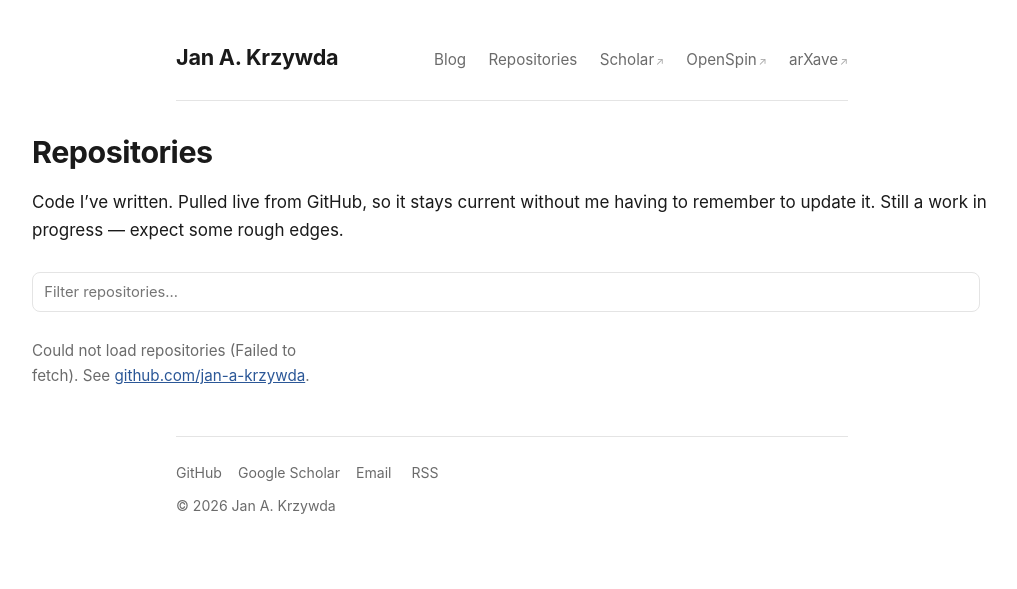
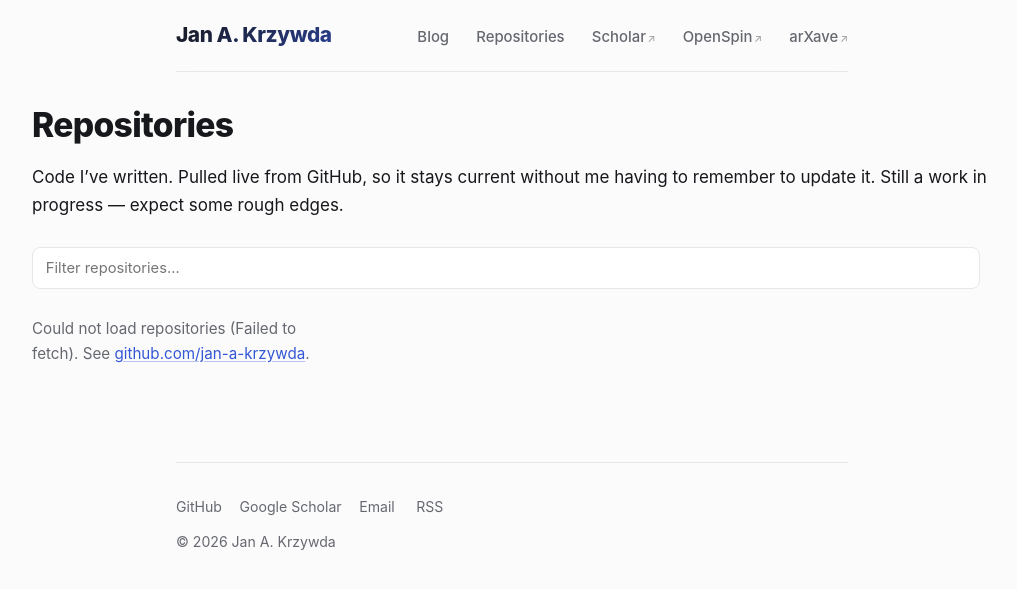
Before and after one commit to jan-a-krzywda/jan-a-krzywda.github.io, a Jekyll site: the page built from repos.md, in a window 1280 px wide. Shown: the top 589 px of the page, without its empty margins (128-1145 px from the left). Built offline with Jekyll 4.4.1, drawn with Linux system fonts in a browser that asks for light colours.

Commit message:
Modernize frontend styling
Sticky blurred header, gradient accents, card hover states on post/repo
lists, fixed circular avatar crop for non-square photo, refined type
scale, smoother dark mode, focus-visible states.

Co-Authored-By: Claude Sonnet 5 <noreply@anthropic.com>

```diff
--- a/assets/css/style.css
+++ b/assets/css/style.css
@@ -1,32 +1,47 @@
 :root {
-  --text: #1a1a1a;
-  --muted: #6b6b6b;
-  --accent: #2b5797;
-  --rule: #e4e4e4;
-  --code-bg: #f6f6f4;
+  --text: #17181c;
+  --muted: #66686f;
+  --accent: #3457d5;
+  --accent-2: #7c5cff;
+  --rule: #e7e7ea;
+  --code-bg: #f5f5f7;
+  --surface: #ffffff;
+  --bg: #fbfbfc;
+  --shadow: 0 1px 2px rgba(20,20,30,0.04), 0 8px 24px -12px rgba(20,20,30,0.10);
+  --shadow-hover: 0 4px 10px rgba(20,20,30,0.06), 0 16px 32px -14px rgba(20,20,30,0.16);
+  --radius: 12px;
   --max: 42rem;
 }
 
 @media (prefers-color-scheme: dark) {
   :root {
-    --text: #e6e6e6;
-    --muted: #9a9a9a;
-    --accent: #7aa7e8;
-    --rule: #333;
-    --code-bg: #1c1c1c;
-    --bg: #131313;
+    --text: #eceef2;
+    --muted: #9a9ca6;
+    --accent: #8aa7ff;
+    --accent-2: #b39dff;
+    --rule: #2a2b31;
+    --code-bg: #1b1c21;
+    --surface: #191a1f;
+    --bg: #101114;
+    --shadow: 0 1px 2px rgba(0,0,0,0.3), 0 8px 24px -12px rgba(0,0,0,0.5);
+    --shadow-hover: 0 4px 10px rgba(0,0,0,0.35), 0 16px 32px -14px rgba(0,0,0,0.6);
   }
-  body { background: var(--bg); }
 }
 
 * { box-sizing: border-box; }
 
+::selection { background: color-mix(in srgb, var(--accent) 30%, transparent); }
+
+html { background: var(--bg); }
+
 body {
-  font: 17px/1.65 -apple-system, BlinkMacSystemFont, "Segoe UI", Georgia, serif;
+  font: 17px/1.65 -apple-system, BlinkMacSystemFont, "Segoe UI", "Inter", Georgia, serif;
   color: var(--text);
+  background: var(--bg);
   margin: 0;
   padding: 0 1.25rem;
   -webkit-font-smoothing: antialiased;
+  text-rendering: optimizeLegibility;
 }
 
 .content, .site-header, .site-footer {
@@ -34,32 +49,62 @@ body {
   margin: 0 auto;
 }
 
+a:focus-visible, button:focus-visible, input:focus-visible {
+  outline: 2px solid var(--accent);
+  outline-offset: 2px;
+  border-radius: 3px;
+}
+
 /* ---------- header ---------- */
 .site-header {
   display: flex;
   flex-wrap: wrap;
-  align-items: baseline;
+  align-items: center;
   justify-content: space-between;
   gap: 0.75rem;
-  padding: 2.5rem 0 1.5rem;
+  padding: 1.15rem 0;
+  position: sticky;
+  top: 0;
+  z-index: 10;
+  background: color-mix(in srgb, var(--bg) 78%, transparent);
+  backdrop-filter: blur(10px) saturate(1.4);
+  -webkit-backdrop-filter: blur(10px) saturate(1.4);
   border-bottom: 1px solid var(--rule);
 }
 
 .site-title {
-  font-size: 1.35rem;
-  font-weight: 700;
-  letter-spacing: -0.01em;
-  color: var(--text);
+  font-size: 1.3rem;
+  font-weight: 800;
+  letter-spacing: -0.02em;
+  background: linear-gradient(135deg, var(--text), var(--accent) 160%);
+  -webkit-background-clip: text;
+  background-clip: text;
+  color: transparent;
   text-decoration: none;
 }
 
 .site-nav a {
-  margin-left: 1.1rem;
-  font-size: 0.95rem;
+  position: relative;
+  margin-left: 1.4rem;
+  font-size: 0.93rem;
+  font-weight: 500;
   color: var(--muted);
   text-decoration: none;
+  transition: color 0.15s ease;
 }
-.site-nav a:hover { color: var(--accent); }
+.site-nav a::after {
+  content: "";
+  position: absolute;
+  left: 0;
+  right: 100%;
+  bottom: -4px;
+  height: 2px;
+  border-radius: 2px;
+  background: linear-gradient(90deg, var(--accent), var(--accent-2));
+  transition: right 0.2s ease;
+}
+.site-nav a:hover { color: var(--text); }
+.site-nav a:hover::after { right: 0; }
 .site-nav a:first-child { margin-left: 0; }
 .site-nav a.ext span { font-size: 0.7em; margin-left: 0.15em; opacity: 0.6; }
 
@@ -69,24 +114,35 @@ body {
 }
 
 /* ---------- typography ---------- */
-a { color: var(--accent); }
+a {
+  color: var(--accent);
+  text-decoration-color: color-mix(in srgb, var(--accent) 35%, transparent);
+  text-underline-offset: 0.15em;
+  transition: color 0.15s ease, text-decoration-color 0.15s ease;
+}
+a:hover { text-decoration-color: currentColor; }
 
 h1, h2, h3, h4 {
   line-height: 1.25;
-  letter-spacing: -0.015em;
+  letter-spacing: -0.02em;
+  font-weight: 700;
   margin-top: 2rem;
 }
 
-.page-title { font-size: 1.9rem; margin: 2rem 0 0.5rem; }
+.page-title {
+  font-size: 2.1rem;
+  margin: 2rem 0 0.5rem;
+  font-weight: 800;
+}
 
-.content { padding-bottom: 3rem; }
+.content { padding-bottom: 4rem; }
 
 img { max-width: 100%; height: auto; }
 
 blockquote {
   margin: 1.5rem 0;
-  padding-left: 1rem;
-  border-left: 3px solid var(--rule);
+  padding: 0.2rem 0 0.2rem 1.1rem;
+  border-left: 3px solid var(--accent);
   color: var(--muted);
 }
 
@@ -94,15 +150,16 @@ code {
   font-family: ui-monospace, SFMono-Regular, Menlo, monospace;
   font-size: 0.87em;
   background: var(--code-bg);
-  padding: 0.15em 0.35em;
-  border-radius: 3px;
+  padding: 0.15em 0.4em;
+  border-radius: 5px;
 }
 
 pre {
   background: var(--code-bg);
-  padding: 1rem;
+  padding: 1.1rem 1.2rem;
   overflow-x: auto;
-  border-radius: 6px;
+  border-radius: var(--radius);
+  border: 1px solid var(--rule);
 }
 pre code { background: none; padding: 0; }
 
@@ -114,26 +171,52 @@ th, td { border-bottom: 1px solid var(--rule); padding: 0.5rem; text-align: left
 /* ---------- home intro ---------- */
 .intro {
   display: flex;
-  gap: 2rem;
+  gap: 2.25rem;
   align-items: center;
-  margin-top: 1.5rem;
+  margin-top: 2rem;
+  position: relative;
 }
 .intro-text { flex: 1 1 auto; min-width: 0; }
-.intro-text h2 { margin-top: 0; }
+.intro-text h2 {
+  margin-top: 0;
+  font-size: 1.7rem;
+}
+.intro-text h2 strong {
+  background: linear-gradient(135deg, var(--accent), var(--accent-2));
+  -webkit-background-clip: text;
+  background-clip: text;
+  color: transparent;
+}
 .intro-photo {
   flex: 0 0 auto;
-  width: 150px;
+  width: 160px;
+  height: 160px;
   margin: 0;
+  position: relative;
+}
+.intro-photo::before {
+  content: "";
+  position: absolute;
+  inset: -10px;
+  background: linear-gradient(135deg, var(--accent), var(--accent-2));
+  border-radius: 50%;
+  filter: blur(22px);
+  opacity: 0.35;
+  z-index: -1;
 }
 .intro-photo img {
   width: 100%;
-  height: auto;
-  border-radius: 8px;
+  height: 100%;
+  object-fit: cover;
+  object-position: top center;
+  border-radius: 50%;
   display: block;
+  border: 3px solid var(--surface);
+  box-shadow: var(--shadow);
 }
 @media (max-width: 640px) {
   .intro { flex-direction: column; align-items: stretch; }
-  .intro-photo { width: 110px; align-self: center; }
+  .intro-photo { width: 120px; height: 120px; align-self: center; }
 }
 
 /* ---------- post list ---------- */
@@ -148,21 +231,31 @@ th, td { border-bottom: 1px solid var(--rule); padding: 0.5rem; text-align: left
 .content:has(.post-list) { max-width: 60rem; }
 
 .post-list li {
-  padding: 1.1rem 0;
-  border-bottom: 1px solid var(--rule);
+  padding: 0;
+  border-bottom: none;
+  margin-bottom: 0.9rem;
 }
 
 .post-item {
   display: flex;
   align-items: flex-start;
-  gap: 1rem;
+  gap: 1.1rem;
+  padding: 1.1rem;
+  margin: 0 -1.1rem;
+  border-radius: var(--radius);
+  transition: background 0.15s ease, box-shadow 0.15s ease, transform 0.15s ease;
+}
+.post-item:hover {
+  background: var(--surface);
+  box-shadow: var(--shadow);
+  transform: translateY(-1px);
 }
 
 .post-thumb {
   flex: 0 0 auto;
   width: 96px;
   height: 96px;
-  border-radius: 6px;
+  border-radius: 8px;
   overflow: hidden;
   background: var(--rule);
 }
@@ -172,7 +265,9 @@ th, td { border-bottom: 1px solid var(--rule); padding: 0.5rem; text-align: left
   height: 100%;
   object-fit: cover;
   display: block;
+  transition: transform 0.3s ease;
 }
+.post-item:hover .post-thumb img { transform: scale(1.06); }
 
 .post-body { flex: 1 1 auto; min-width: 0; }
 
@@ -180,9 +275,9 @@ th, td { border-bottom: 1px solid var(--rule); padding: 0.5rem; text-align: left
   .post-thumb { width: 64px; height: 64px; }
 }
 
-.post-list h2 { font-size: 1.15rem; margin: 0 0 0.2rem; }
-.post-list h2 a { text-decoration: none; }
-.post-list h2 a:hover { text-decoration: underline; }
+.post-list h2 { font-size: 1.15rem; margin: 0 0 0.25rem; font-weight: 700; }
+.post-list h2 a { color: var(--text); text-decoration: none; }
+.post-item:hover .post-list h2 a { color: var(--accent); }
 
 .post-meta, .post-list time {
   color: var(--muted);
@@ -190,15 +285,17 @@ th, td { border-bottom: 1px solid var(--rule); padding: 0.5rem; text-align: left
   font-variant-numeric: tabular-nums;
 }
 
-.post-excerpt { margin: 0.35rem 0 0; color: var(--muted); font-size: 0.95rem; }
+.post-excerpt { margin: 0.4rem 0 0; color: var(--muted); font-size: 0.95rem; }
 
 .tag {
   display: inline-block;
   font-size: 0.75rem;
-  color: var(--muted);
-  border: 1px solid var(--rule);
+  font-weight: 500;
+  color: var(--accent);
+  background: color-mix(in srgb, var(--accent) 12%, transparent);
+  border: 1px solid transparent;
   border-radius: 999px;
-  padding: 0.05rem 0.5rem;
+  padding: 0.1rem 0.6rem;
   margin-right: 0.3rem;
 }
 
@@ -207,10 +304,16 @@ th, td { border-bottom: 1px solid var(--rule); padding: 0.5rem; text-align: left
   justify-content: space-between;
   gap: 1rem;
   margin-top: 3rem;
-  padding-top: 1rem;
+  padding-top: 1.25rem;
   border-top: 1px solid var(--rule);
   font-size: 0.9rem;
 }
+.post-nav a {
+  color: var(--text);
+  font-weight: 500;
+  text-decoration: none;
+}
+.post-nav a:hover { color: var(--accent); }
 .post-nav .next { margin-left: auto; text-align: right; }
 
 /* ---------- repos ---------- */
@@ -229,12 +332,13 @@ th, td { border-bottom: 1px solid var(--rule); padding: 0.5rem; text-align: left
   font: inherit;
   font-size: 0.92rem;
   color: var(--text);
-  background: transparent;
+  background: var(--surface);
   border: 1px solid var(--rule);
   border-radius: 8px;
-  padding: 0.45rem 0.7rem;
+  padding: 0.5rem 0.8rem;
+  transition: border-color 0.15s ease, box-shadow 0.15s ease;
 }
-#repo-filter:focus { outline: none; border-color: var(--accent); }
+#repo-filter:focus { outline: none; border-color: var(--accent); box-shadow: 0 0 0 3px color-mix(in srgb, var(--accent) 18%, transparent); }
 .repo-count { font-size: 0.8rem; color: var(--muted); font-variant-numeric: tabular-nums; }
 
 .repo-grid {
@@ -247,15 +351,18 @@ th, td { border-bottom: 1px solid var(--rule); padding: 0.5rem; text-align: left
 .repo-card {
   display: flex;
   flex-direction: column;
+  background: var(--surface);
   border: 1px solid var(--rule);
-  border-radius: 10px;
-  padding: 0.9rem 1rem;
+  border-radius: var(--radius);
+  padding: 0.95rem 1.1rem;
   color: inherit;
   text-decoration: none;
-  transition: border-color 0.15s ease, transform 0.15s ease;
+  box-shadow: var(--shadow);
+  transition: border-color 0.15s ease, box-shadow 0.15s ease, transform 0.15s ease;
 }
 .repo-card:hover {
-  border-color: var(--accent);
+  border-color: color-mix(in srgb, var(--accent) 45%, var(--rule));
+  box-shadow: var(--shadow-hover);
   transform: translateY(-2px);
 }
 .repo-card h3 {
@@ -312,13 +419,19 @@ th, td { border-bottom: 1px solid var(--rule); padding: 0.5rem; text-align: left
 /* ---------- footer ---------- */
 .site-footer {
   border-top: 1px solid var(--rule);
-  padding: 1.5rem 0 3rem;
+  padding: 2rem 0 3.5rem;
+  margin-top: 2rem;
   font-size: 0.88rem;
   color: var(--muted);
 }
-.footer-links a { margin-right: 1rem; color: var(--muted); text-decoration: none; }
+.footer-links a {
+  margin-right: 1.1rem;
+  color: var(--muted);
+  text-decoration: none;
+  transition: color 0.15s ease;
+}
 .footer-links a:hover { color: var(--accent); }
-.copyright { margin: 0.6rem 0 0; }
+.copyright { margin: 0.75rem 0 0; }
 
 /* ---------- figures ---------- */
 .post-figure {
```
